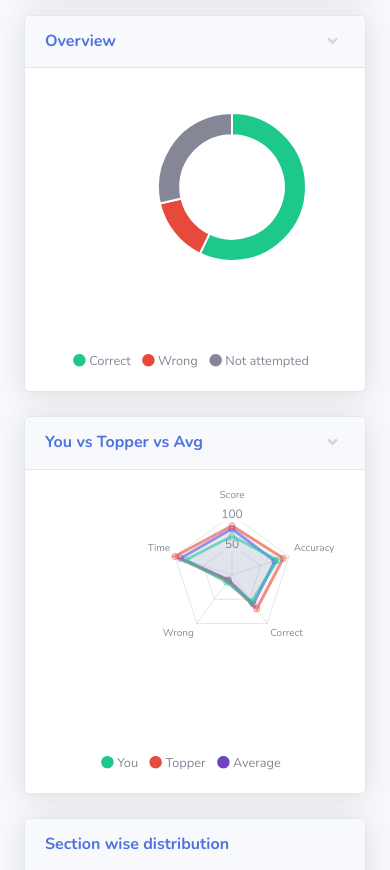
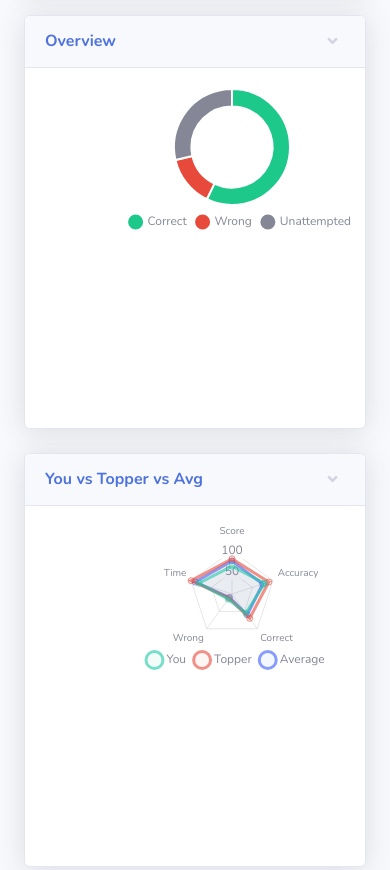
Before and after one commit to edith141/test-series-update, a website with bundled scripts: page NEW-UI/index.html in a window 390 px wide. Shown: the part 1223-2093 px from the top of the page. Built offline with nearby package versions, Linux system fonts and the light colour scheme.

Commit message:
charts tweaks

```diff
--- a/NEW-UI/index.html
+++ b/NEW-UI/index.html
@@ -212,11 +212,11 @@
                         <div class="col-xl-4">
                             <div class="card shadow mb-4">
                                 <!-- Card Header - Accordion -->
-                                <a href="#collapseCardExample" class="d-block card-header py-3" data-toggle="collapse" role="button" aria-expanded="true" aria-controls="collapseCardExample">
+                                <a href="#collapsableCardsRow1" class="d-block card-header py-3" data-toggle="collapse" role="button" aria-expanded="true" aria-controls="collapsableCardsRow1">
                                     <h6 class="m-0 font-weight-bold text-primary">Learderboard</h6>
                                 </a>
                                 <!-- Card Content - Collapse -->
-                                <div class="collapse show" id="collapseCardExample">
+                                <div class="collapse show" id="collapsableCardsRow1">
                                     <div class="card-body">
                                         <ul class="list-group customScrollBar" style="max-height: 350px; overflow-y: scroll;">
                                             <li class="list-group-item d-flex justify-content-between align-items-center">
@@ -265,11 +265,11 @@
                             </div>
                             <!-- <div class="card shadow mb-4">
 
-                <div class="card-header py-3 d-flex flex-row align-items-center justify-content-between data-toggle="collapse" role="button" aria-expanded="true" aria-controls="collapseCardExample"">
+                <div class="card-header py-3 d-flex flex-row align-items-center justify-content-between data-toggle="collapse" role="button" aria-expanded="true" aria-controls="collapsableCardsRow1"">
                   <h6 class="m-0 font-weight-bold text-danger">Learderboard</h6>
                 </div>
 
-                <div class="collapse show" id="collapseCardExample">
+                <div class="collapse show" id="collapsableCardsRow1">
                 <div class="card-body">
                   <ul class="list-group" style="max-height: 400px; overflow-y: scroll;">
                     <li class="list-group-item d-flex justify-content-between align-items-center">
@@ -286,16 +286,16 @@
                         <div class="col-xl-4">
                             <div class="card shadow mb-4">
                                 <!-- Card Header - Accordion -->
-                                <a href="#collapseCardOverviewPieChart" class="d-block card-header py-3" data-toggle="collapse" role="button" aria-expanded="true" aria-controls="collapseCardOverviewPieChart">
+                                <a href="#collapsableCardsRow1" class="d-block card-header py-3" data-toggle="collapse" role="button" aria-expanded="true" aria-controls="collapseCardOverviewPieChart">
                                     <h6 class="m-0 font-weight-bold text-primary">Overview</h6>
                                 </a>
                                 <!-- Card Content - Collapse -->
-                                <div class="collapse show" id="collapseCardOverviewPieChart">
+                                <div class="collapse show" id="collapsableCardsRow1">
                                     <div class="card-body">
-                                        <div class="chart-pie pt-4 pb-2">
+                                        <div class="chart-pie">
                                             <canvas id="myPieChart"></canvas>
                                         </div>
-                                        <div class="mt-4 text-center small">
+                                        <!-- <div class="mt-4 text-center small">
                                             <span class="mr-2">
                                               <i class="fas fa-circle text-success"></i> Correct
                                             </span>
@@ -305,7 +305,7 @@
                                             <span class="mr-2">
                                             <i class="fas fa-circle text-secondary"></i> Not attempted
                                           </span>
-                                        </div>
+                                        </div> -->
                                     </div>
                                 </div>
                             </div>
@@ -316,16 +316,16 @@
                         <div class="col-xl-4">
                             <div class="card shadow mb-4">
                                 <!-- Card Header - Accordion -->
-                                <a href="#collapseCardOverviewHexChart" class="d-block card-header py-3" data-toggle="collapse" role="button" aria-expanded="true" aria-controls="collapseCardOverviewHexChart">
+                                <a href="#collapsableCardsRow1" class="d-block card-header py-3" data-toggle="collapse" role="button" aria-expanded="true" aria-controls="collapseCardOverviewHexChart">
                                     <h6 class="m-0 font-weight-bold text-primary">You vs Topper vs Avg</h6>
                                 </a>
                                 <!-- Card Content - Collapse -->
-                                <div class="collapse show" id="collapseCardOverviewHexChart">
+                                <div class="collapse show" id="collapsableCardsRow1">
                                     <div class="card-body">
                                         <div class="chart-pie">
                                             <canvas id="marksChart"></canvas>
                                         </div>
-                                        <div class="mt-4 text-center small">
+                                        <!-- <div class="mt-4 text-center small" id="chartjsLegend">
                                             <span class="mr-2">
                                         <i class="fas fa-circle text-success"></i> You
                                       </span>
@@ -335,7 +335,7 @@
                                             <span class="mr-2">
                                       <i class="fas fa-circle text-avg"></i> Average
                                     </span>
-                                        </div>
+                                        </div> -->
                                     </div>
                                 </div>
                             </div>
--- a/NEW-UI/js/demo/chart-hex-demo.js
+++ b/NEW-UI/js/demo/chart-hex-demo.js
@@ -1,6 +1,7 @@
 // Set new default font family and font color to mimic Bootstrap's default styling
 Chart.defaults.global.defaultFontFamily = 'Nunito', '-apple-system,system-ui,BlinkMacSystemFont,"Segoe UI",Roboto,"Helvetica Neue",Arial,sans-serif';
 Chart.defaults.global.defaultFontColor = '#858796';
+Chart.defaults.global.legend.labels.usePointStyle = true;
 
 // Pie Chart Example
 var marksCanvas = document.getElementById("marksChart");
@@ -9,17 +10,17 @@ var marksData = {
     labels: ["Score", "Accuracy", "Correct", "Wrong", "Time"],
     datasets: [{
         label: "You",
-        backgroundColor: "rgba(32, 201, 166, 0.07)",
+        backgroundColor: "rgba(32, 201, 166, 0.05)",
         borderColor: "rgba(32, 201, 166, 0.6)",
         data: [65, 80, 55, 15, 81]
     }, {
         label: "Topper",
-        backgroundColor: "rgba(231, 74, 59, 0.07)",
+        backgroundColor: "rgba(231, 74, 59, 0.05)",
         borderColor: "rgba(231, 74, 59, 0.6)",
         data: [82, 90, 70, 12, 100]
     }, {
         label: "Average",
-        backgroundColor: "rgba(60, 91, 246, 0.07)",
+        backgroundColor: "rgba(60, 91, 246, 0.05)",
         borderColor: "rgba(60, 91, 246, 0.6)",
         data: [77, 75, 60, 10, 90]
     }]
@@ -34,13 +35,16 @@ var radarChart = new Chart(marksCanvas, {
             ticks: {
                 beginAtZero: true,
                 min: 0,
-                max: 100
+                suggestedMax: 100,
             }
         },
         maintainAspectRatio: false,
 
         legend: {
-            display: false
+            display: true,
+            position: 'bottom',
+            usePointStyle: true
+                // fullWidth: false
         }
     },
 });
--- a/NEW-UI/js/demo/chart-pie-demo.js
+++ b/NEW-UI/js/demo/chart-pie-demo.js
@@ -1,6 +1,7 @@
 // Set new default font family and font color to mimic Bootstrap's default styling
 Chart.defaults.global.defaultFontFamily = 'Nunito', '-apple-system,system-ui,BlinkMacSystemFont,"Segoe UI",Roboto,"Helvetica Neue",Arial,sans-serif';
 Chart.defaults.global.defaultFontColor = '#858796';
+Chart.defaults.global.legend.labels.usePointStyle = true;
 
 // Pie Chart Example
 var ctx = document.getElementById("myPieChart");
@@ -28,7 +29,9 @@ var myPieChart = new Chart(ctx, {
             caretPadding: 10,
         },
         legend: {
-            display: false
+            display: true,
+            position: 'bottom',
+            usePointStyle: true
         },
         cutoutPercentage: 70,
     },
```
Also changed, not shown: NEW-UI/css/sb-admin-2.css.
